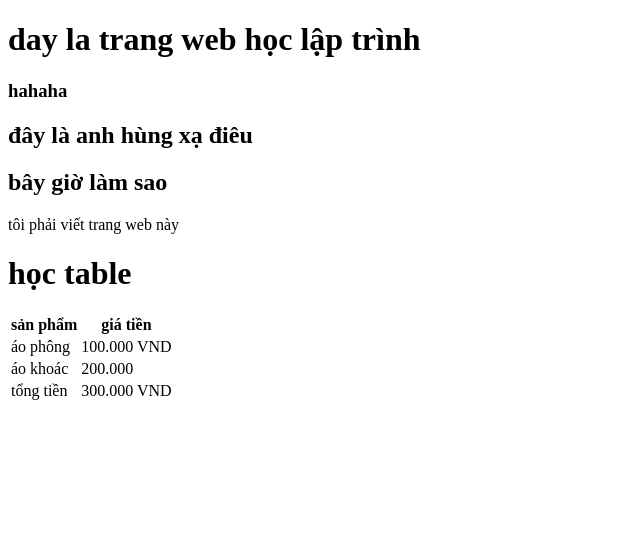
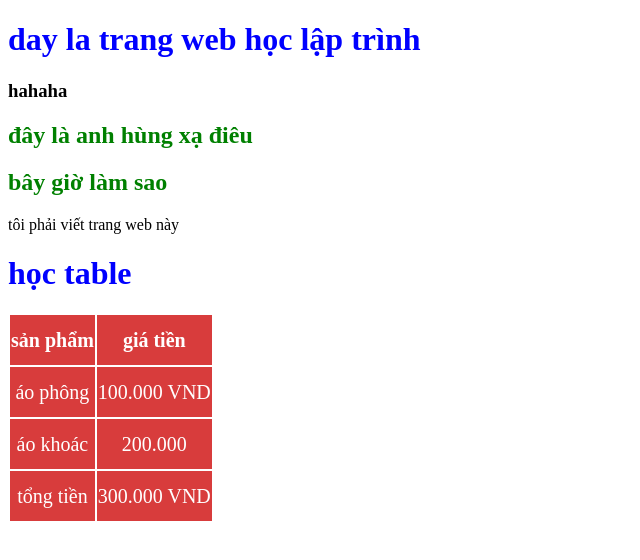
Before and after one commit to cdanh1409/duan1, a website: page hoclaptrinh.html in a window 1280 px wide. Shown: the whole page, without its empty margins (0-640 px from the left). Drawn offline with Linux system fonts and the light colour scheme.

Commit message:
theem css

```diff
--- a/hoclaptrinh.html
+++ b/hoclaptrinh.html
@@ -4,6 +4,7 @@
 <head>
     <meta charset="UTF-8" />
     <meta name="viewport" content="width=device-width, initial-scale=1.0" />
+    <link rel="stylesheet" href="style.css">
     <title>Document</title>
 </head>
 
--- /dev/null
+++ b/style.css
@@ -0,0 +1,17 @@
+h1 {
+  color: blue;
+  font-stye: italic;
+}
+h2 {
+  color: green;
+  font-stye: italic;
+}
+tr {
+  background-color: #d83c3c;
+  color: white;
+  font-stye: italic;
+  width: 500px;
+    height: 50px;
+    text-align: center;
+    font-size: 20px;
+}
```
